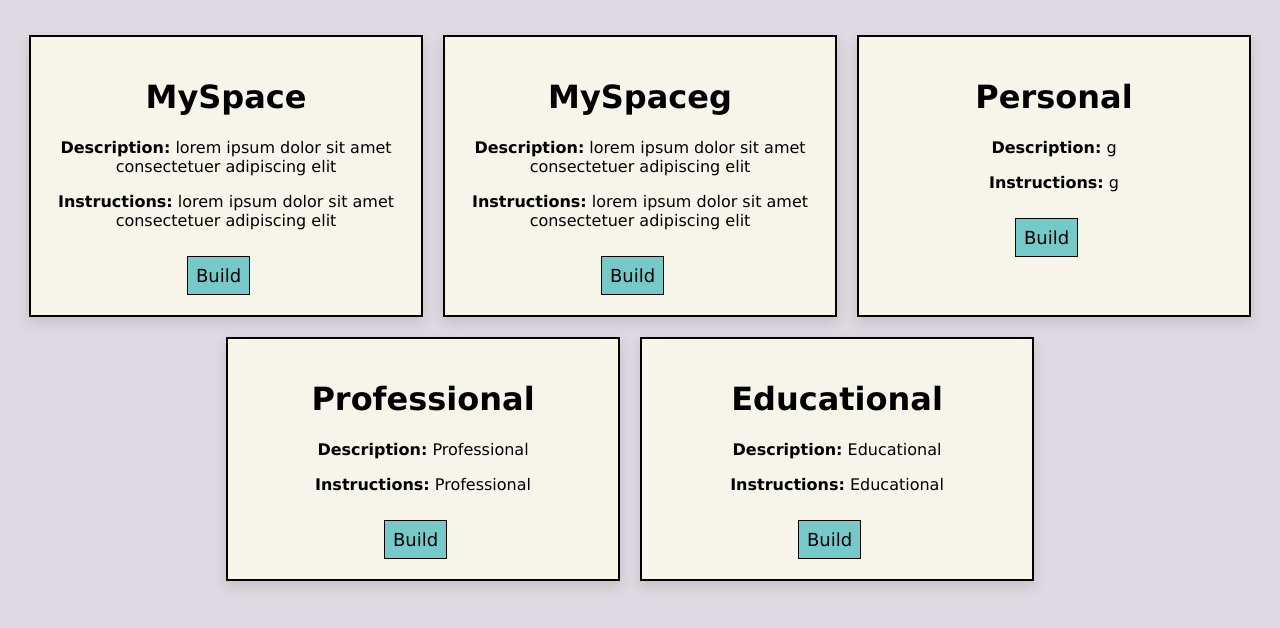
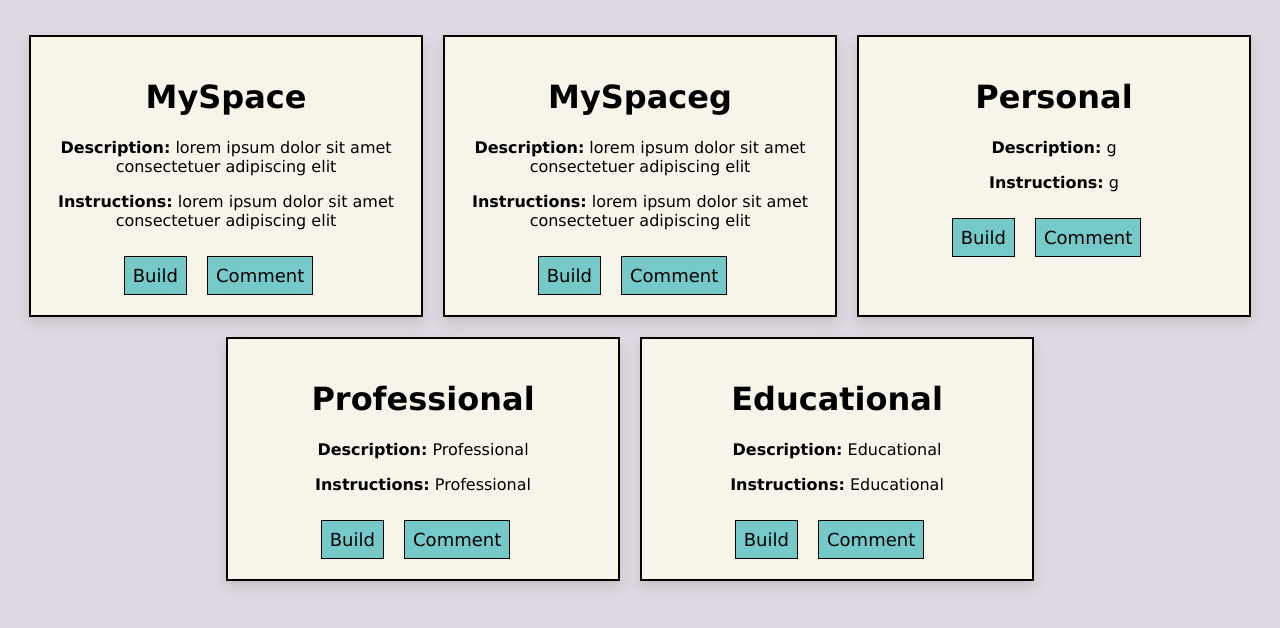
Before and after one commit to alessandrofiorella-adelphi/software-testing-devspace, a Flask app: page / in a window 1280 px wide. Shown: the part 54-682 px from the top of the page. Run offline with Flask 3, Linux system fonts and the light colour scheme.

Commit message:
Added the comment button back to the Index (I'm not sure when it got axed).

```diff
--- a/templates/index.html
+++ b/templates/index.html
@@ -37,6 +37,9 @@
                 <form action="{{ build.link }}" method="GET" style="display:inline;">
                     <button type="submit" class="button">Build</button>
                 </form>
+                <form action="{{ url_for('comment', id=build.id) }}" method="POST" style="display:inline;">
+                    <button type="submit" class="button">Comment</button>
+                </form>
             </div>
 
             <!-- Feedback (hidden until card expands) -->
```
